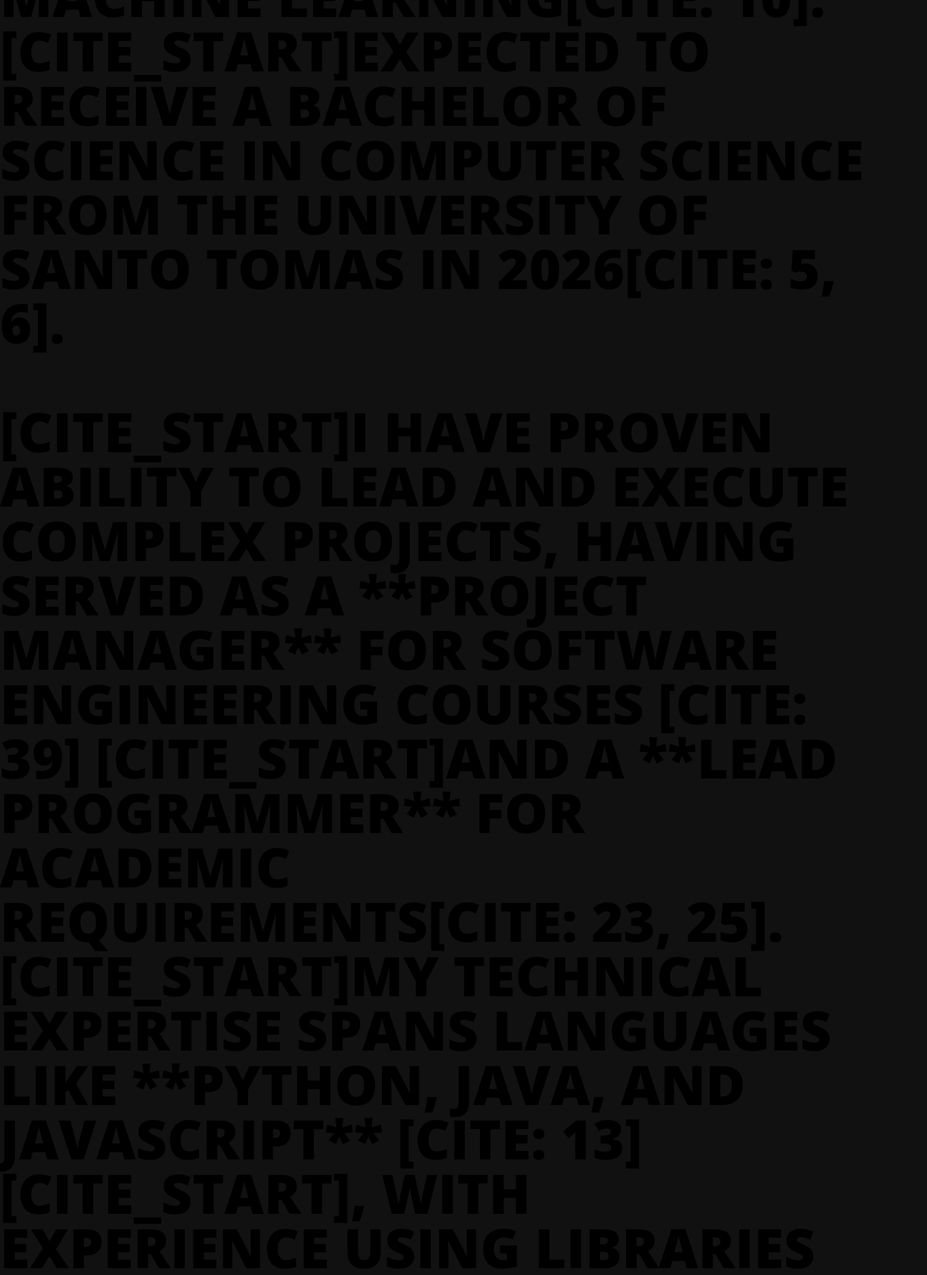
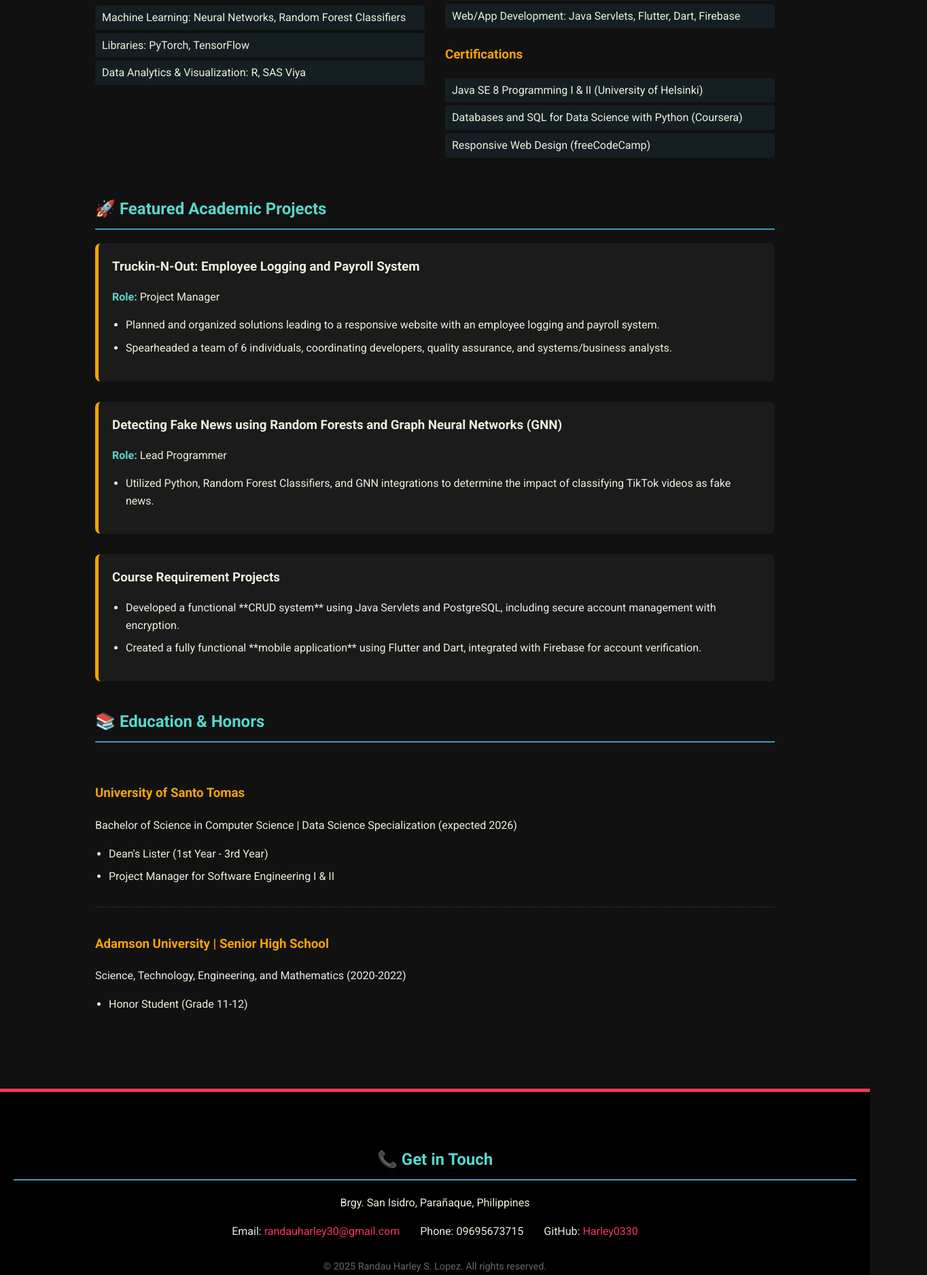
Before and after one commit to Harley0330/chickens, a plain HTML site: page index.html in a window 1280 px wide. Shown: the part 925-2800 px from the top of the page at 68% size, 1364 px wide, since content can reach past the window. Drawn offline with nearby package versions, Linux system fonts and the light colour scheme.

Commit message:
improved HTML

```diff
--- a/app.css
+++ b/app.css
@@ -1,5 +1,82 @@
-/* Main styles */
+/*
+ * --------------------------------
+ * GLOBAL & TYPOGRAPHY
+ * --------------------------------
+*/
+/* Import the primary font for content, Roboto is a good choice for readability */
+@import url('https://fonts.googleapis.com/css2?family=Roboto:wght@300;400;700&display=swap');
+
+/* Apply styles globally to match the black background */
+body {
+    background: #111; /* Dark background from your SVG style */
+    color: #E9F1DF; /* Light color for text (similar to one of the SVG strokes) */
+    font-family: 'Roboto', sans-serif;
+    line-height: 1.6;
+    margin: 0;
+    padding: 0;
+}
+
+main {
+    max-width: 1000px;
+    margin: 0 auto;
+    padding: 20px;
+}
+
+h2 {
+    color: #56D9CD; /* A prominent color for section titles */
+    border-bottom: 2px solid #3AA1BF;
+    padding-bottom: 10px;
+    margin-top: 40px;
+    font-weight: 700;
+}
+
+h3 {
+    color: #F5A503; /* A secondary accent color */
+    margin-top: 25px;
+    font-weight: 600;
+}
+
+a {
+    color: #F2385A; /* Accent color for links */
+    text-decoration: none;
+}
+
+a:hover {
+    text-decoration: underline;
+}
+
+/*
+ * --------------------------------
+ * SVG BANNER STYLING (The 'Lights' Effect)
+ * --------------------------------
+*/
+
+/* Import the specialized font for the banner text */
 @import url(https://fonts.googleapis.com/css?family=Open+Sans:800);
+
+header {
+    /* Height is essential to give the SVG space to render properly */
+    height: 300px;
+    display: flex;
+    align-items: center;
+    justify-content: center;
+    margin-bottom: 40px;
+}
+
+svg {
+    position: relative;
+    width: 90%;
+    max-width: 600px;
+    height: 300px;
+    /* Font style for the SVG text elements to match the image */
+    font-family: 'Open Sans', Impact;
+    text-transform: uppercase;
+    /* Setting the size of the font within the SVG */
+    font-size: 5em;
+    line-height: 1;
+}
+
+/* The core animation and styling for the SVG text paths */
 .text {
     fill: none;
     stroke-width: 3;
@@ -9,32 +86,35 @@
     -webkit-animation: stroke 6s infinite linear;
     animation: stroke 6s infinite linear;
 }
+
+/* Color and staggered delay for each duplicated SVG path to create the 'lights' */
 .text:nth-child(5n+1) {
-  stroke: #F2385A;
+    stroke: #F2385A; /* Red/Pink */
     -webkit-animation-delay: -1.2s;
     animation-delay: -1.2s;
 }
 .text:nth-child(5n+2) {
-  stroke: #F5A503;
+    stroke: #F5A503; /* Orange */
     -webkit-animation-delay: -2.4s;
     animation-delay: -2.4s;
 }
 .text:nth-child(5n+3) {
-  stroke: #E9F1DF;
+    stroke: #E9F1DF; /* Off-White/Light */
     -webkit-animation-delay: -3.6s;
     animation-delay: -3.6s;
 }
 .text:nth-child(5n+4) {
-  stroke: #56D9CD;
+    stroke: #56D9CD; /* Cyan/Teal */
     -webkit-animation-delay: -4.8s;
     animation-delay: -4.8s;
 }
 .text:nth-child(5n+5) {
-  stroke: #3AA1BF;
+    stroke: #3AA1BF; /* Blue */
     -webkit-animation-delay: -6s;
     animation-delay: -6s;
 }
 
+/* Keyframes for the drawing/undrawing stroke animation */
 @-webkit-keyframes stroke {
     100% {
         stroke-dashoffset: -400;
@@ -45,21 +125,96 @@
         stroke-dashoffset: -400;
     }
 }
-/* Other styles */
-html, body {
-  height: 100%;
+
+/*
+ * --------------------------------
+ * SECTION-SPECIFIC STYLES (Content Readability)
+ * --------------------------------
+*/
+
+/* General List Styling */
+ul {
+    list-style: disc;
+    padding-left: 20px;
 }
 
-body {
-  background: #111;
-  background-size: 0.2em 100%;
-  font: 5em/1 Open Sans, Impact;
-  text-transform: uppercase;
-  margin: 0;
+li {
+    margin-bottom: 8px;
 }
 
-svg {
-  position: absolute;
-  width: 100%;
-  height: 100%;
+/* Skills Grid/Container */
+#skills .skills-container {
+    display: grid;
+    grid-template-columns: repeat(auto-fit, minmax(280px, 1fr));
+    gap: 30px;
 }
+
+#skills ul {
+    list-style: none;
+    padding: 0;
+}
+
+#skills li {
+    background: rgba(58, 161, 191, 0.1);
+    padding: 5px 10px;
+    border-radius: 4px;
+    margin-bottom: 5px;
+}
+
+/* Project Cards */
+.project-card {
+    background: rgba(30, 30, 30, 0.8);
+    border-left: 5px solid #F5A503;
+    padding: 20px;
+    margin-bottom: 30px;
+    border-radius: 8px;
+}
+
+.project-card h3 {
+    color: #E9F1DF;
+    margin-top: 0;
+    margin-bottom: 10px;
+}
+
+.project-card strong {
+    color: #56D9CD;
+}
+
+/* Education Items */
+.education-item {
+    padding: 15px 0;
+    border-bottom: 1px dashed #333;
+}
+
+.education-item:last-child {
+    border-bottom: none;
+}
+
+/*
+ * --------------------------------
+ * FOOTER & CONTACT
+ * --------------------------------
+*/
+
+footer {
+    background: #000;
+    padding: 40px 20px;
+    text-align: center;
+    margin-top: 60px;
+    border-top: 5px solid #F2385A;
+}
+
+#contact ul {
+    list-style: none;
+    padding: 0;
+    display: flex;
+    justify-content: center;
+    gap: 30px;
+    margin-top: 15px;
+}
+
+.copyright {
+    margin-top: 20px;
+    font-size: 0.9em;
+    color: #666;
+}
--- a/index.html
+++ b/index.html
@@ -25,41 +25,44 @@
         <section id="summary">
             <h2>👋 About Me</h2>
             <p>
-                [cite_start]An aspiring Computer Scientist [cite: 6] [cite_start]specializing in **Data Science** [cite: 6] [cite_start]with a strong foundation in both software engineering and machine learning[cite: 10]. [cite_start]Expected to receive a Bachelor of Science in Computer Science from the University of Santo Tomas in 2026[cite: 5, 6].
+                Randau Harley S. Lopez is an aspiring Computer Scientist specializing in **Data Science** with a strong foundation in both software engineering and machine learning. Expected to receive a Bachelor of Science in Computer Science from the University of Santo Tomas in 2026.
             </p>
             <p>
-                [cite_start]I have proven ability to lead and execute complex projects, having served as a **Project Manager** for Software Engineering courses [cite: 39] [cite_start]and a **Lead Programmer** for academic requirements[cite: 23, 25]. [cite_start]My technical expertise spans languages like **Python, Java, and JavaScript** [cite: 13][cite_start], with experience using libraries such as **PyTorch and TensorFlow** [cite: 10] [cite_start]for data analysis and visualization[cite: 11].
+                I have proven ability to lead and execute complex projects, having served as a **Project Manager** for Software Engineering courses and a **Lead Programmer** for academic requirements. My technical expertise spans languages like **Python, Java, and JavaScript**, with experience using libraries such as **PyTorch and TensorFlow** for data analysis and visualization.
             </p>
         </section>
 
         <section id="skills">
             <h2>🔧 Technical Expertise</h2>
             <div class="skills-container">
+                <div>
                     <h3>Programming Languages</h3>
                     <ul>
-                    [cite_start]<li>Java, C#, C++, SQL, JavaScript, Python, HTML, CSS [cite: 13]</li>
+                        <li>Java, C#, C++, SQL, JavaScript, Python, HTML, CSS</li>
                     </ul>
 
                     <h3>Data Science & ML</h3>
                     <ul>
-                    [cite_start]<li>Machine Learning: Neural Networks, Random Forest Classifiers [cite: 10]</li>
-                    [cite_start]<li>Libraries: PyTorch, TensorFlow [cite: 10]</li>
-                    [cite_start]<li>Data Analytics & Visualization: R, SAS Viya [cite: 11]</li>
+                        <li>Machine Learning: Neural Networks, Random Forest Classifiers</li>
+                        <li>Libraries: PyTorch, TensorFlow</li>
+                        <li>Data Analytics & Visualization: R, SAS Viya</li>
                     </ul>
-
+                </div>
+                <div>
                     <h3>Development & Tools</h3>
                     <ul>
-                    [cite_start]<li>Database Management: MySQL, PostgreSQL, SQLite [cite: 12]</li>
-                    [cite_start]<li>Project Management: Agile & Waterfall methodologies, Sprint Planning [cite: 9]</li>
-                    [cite_start]<li>Web/App Development: Java Servlets, Flutter, Dart, Firebase [cite: 26, 27]</li>
+                        <li>Database Management: MySQL, PostgreSQL, SQLite</li>
+                        <li>Project Management: Agile & Waterfall methodologies, Sprint Planning</li>
+                        <li>Web/App Development: Java Servlets, Flutter, Dart, Firebase</li>
                     </ul>
 
                     <h3>Certifications</h3>
                     <ul>
-                    [cite_start]<li>Java SE 8 Programming I & II (University of Helsinki) [cite: 14]</li>
-                    [cite_start]<li>Databases and SQL for Data Science with Python (Coursera) [cite: 16]</li>
-                    [cite_start]<li>Responsive Web Design (freeCodeCamp) [cite: 15]</li>
+                        <li>Java SE 8 Programming I & II (University of Helsinki)</li>
+                        <li>Databases and SQL for Data Science with Python (Coursera)</li>
+                        <li>Responsive Web Design (freeCodeCamp)</li>
                     </ul>
+                </div>
             </div>
         </section>
 
@@ -68,26 +71,26 @@
 
             <article class="project-card">
                 <h3>Truckin-N-Out: Employee Logging and Payroll System</h3>
-                [cite_start]<p><strong>Role:</strong> Project Manager [cite: 18]</p>
+                <p><strong>Role:</strong> Project Manager</p>
                 <ul>
-                    [cite_start]<li>Planned and organized solutions leading to a responsive website with an employee logging and payroll system[cite: 19].</li>
-                    [cite_start]<li>Spearheaded a team of 6 individuals, coordinating developers, quality assurance, and business/systems analysts[cite: 20].</li>
+                    <li>Planned and organized solutions leading to a responsive website with an employee logging and payroll system.</li>
+                    <li>Spearheaded a team of 6 individuals, coordinating developers, quality assurance, and systems/business analysts.</li>
                 </ul>
             </article>
 
             <article class="project-card">
                 <h3>Detecting Fake News using Random Forests and Graph Neural Networks (GNN)</h3>
-                [cite_start]<p><strong>Role:</strong> Lead Programmer [cite: 23]</p>
+                <p><strong>Role:</strong> Lead Programmer</p>
                 <ul>
-                    [cite_start]<li>Utilized Python, Random Forest Classifiers, and GNN integrations to analyze TikTok video transcripts and classify fake news[cite: 24].</li>
+                    <li>Utilized Python, Random Forest Classifiers, and GNN integrations to determine the impact of classifying TikTok videos as fake news.</li>
                 </ul>
             </article>
 
             <article class="project-card">
-                <h3>Miscellaneous Python Projects</h3>
+                <h3>Course Requirement Projects</h3>
                 <ul>
-                    [cite_start]<li>Used Turtle and tkinter to create functioning projects equipped with UI design and backend functionalities[cite: 29].</li>
-                    [cite_start]<li>Experimented with several APIs for real-time data retrieval and email functionality using SMTP[cite: 30].</li>
+                    <li>Developed a functional **CRUD system** using Java Servlets and PostgreSQL, including secure account management with encryption.</li>
+                    <li>Created a fully functional **mobile application** using Flutter and Dart, integrated with Firebase for account verification.</li>
                 </ul>
             </article>
 
@@ -97,17 +100,17 @@
             <h2>📚 Education & Honors</h2>
             <div class="education-item">
                 <h3>University of Santo Tomas</h3>
-                <p>Bachelor of Science in Computer Science | [cite_start]Data Science Specialization (expected 2026) [cite: 5, 6]</p>
+                <p>Bachelor of Science in Computer Science | Data Science Specialization (expected 2026)</p>
                 <ul>
-                    [cite_start]<li>Dean's Lister (1st Year - 3rd Year) [cite: 38]</li>
-                    [cite_start]<li>Project Manager for Software Engineering I & II [cite: 39]</li>
+                    <li>Dean's Lister (1st Year - 3rd Year)</li>
+                    <li>Project Manager for Software Engineering I & II</li>
                 </ul>
             </div>
             <div class="education-item">
                 <h3>Adamson University | Senior High School</h3>
-                [cite_start]<p>Science, Technology, Engineering, and Mathematics (2020-2022) [cite: 32, 33]</p>
+                <p>Science, Technology, Engineering, and Mathematics (2020-2022)</p>
                 <ul>
-                    [cite_start]<li>Honor Student (Grade 11-12) [cite: 33]</li>
+                    <li>Honor Student (Grade 11-12)</li>
                 </ul>
             </div>
         </section>
@@ -118,12 +121,12 @@
         <section id="contact">
             <h2>📞 Get in Touch</h2>
             <p>
-                Brgy. [cite_start]San Isidro, Parañaque, Philippines [cite: 2]
+                Brgy. San Isidro, Parañaque, Philippines
             </p>
             <ul>
-                [cite_start]<li>Email: <a href="mailto:randauharley30@gmail.com">randauharley30@gmail.com</a> [cite: 2]</li>
-                [cite_start]<li>Phone: 09695673715 [cite: 2]</li>
-                [cite_start]<li>GitHub: <a href="https://github.com/Harley0330" target="_blank">Harley0330</a> [cite: 3]</li>
+                <li>Email: <a href="mailto:randauharley30@gmail.com">randauharley30@gmail.com</a></li>
+                <li>Phone: 09695673715</li>
+                <li>GitHub: <a href="https://github.com/Harley0330" target="_blank">Harley0330</a></li>
             </ul>
         </section>
         <p class="copyright">&copy; 2025 Randau Harley S. Lopez. All rights reserved.</p>
```
Lines whose indentation alone changed are shown as unchanged.
